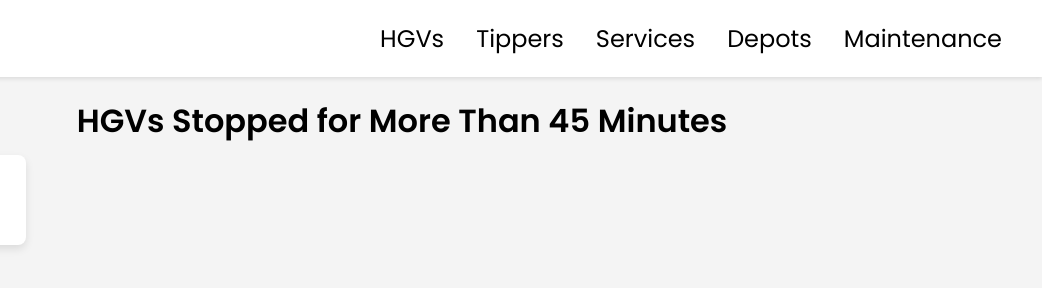
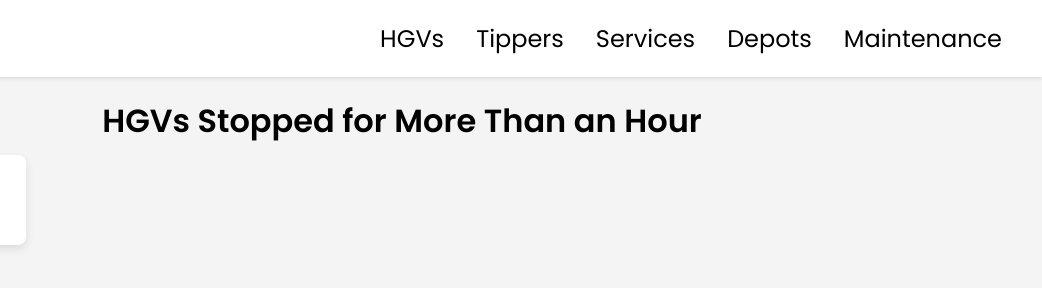
Before and after one commit to CCostaDev/Buffaload_WebApp, a website: page public/hgv.html in a window 1280 px wide. Shown: the full height of the page, 238-1280 px from the left. Drawn offline with Linux system fonts and the light colour scheme; no server answers.

Commit message:
changed title

```diff
--- a/public/hgv.html
+++ b/public/hgv.html
@@ -61,7 +61,7 @@
     </header>
 
     <main>
-      <h1>HGVs Stopped for More Than 45 Minutes</h1>
+      <h1>HGVs Stopped for More Than an Hour</h1>
       <ul id="vehicle-list" class="card-list"></ul>
     </main>
 
```
